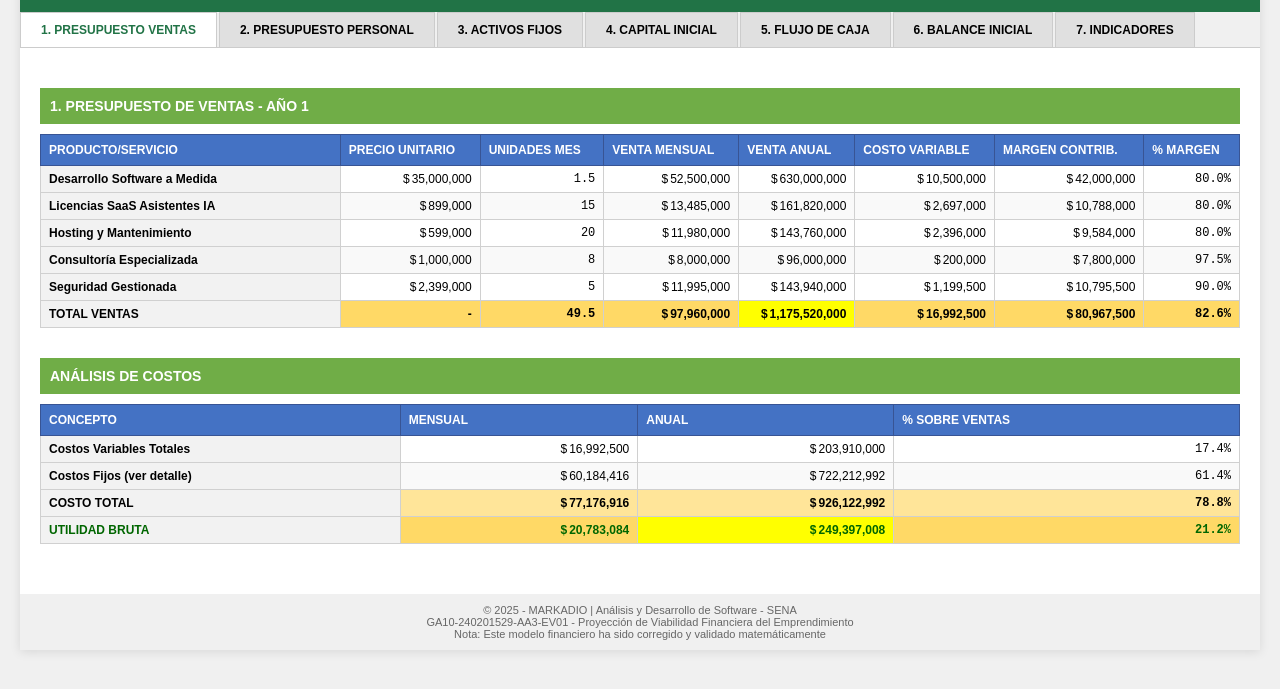
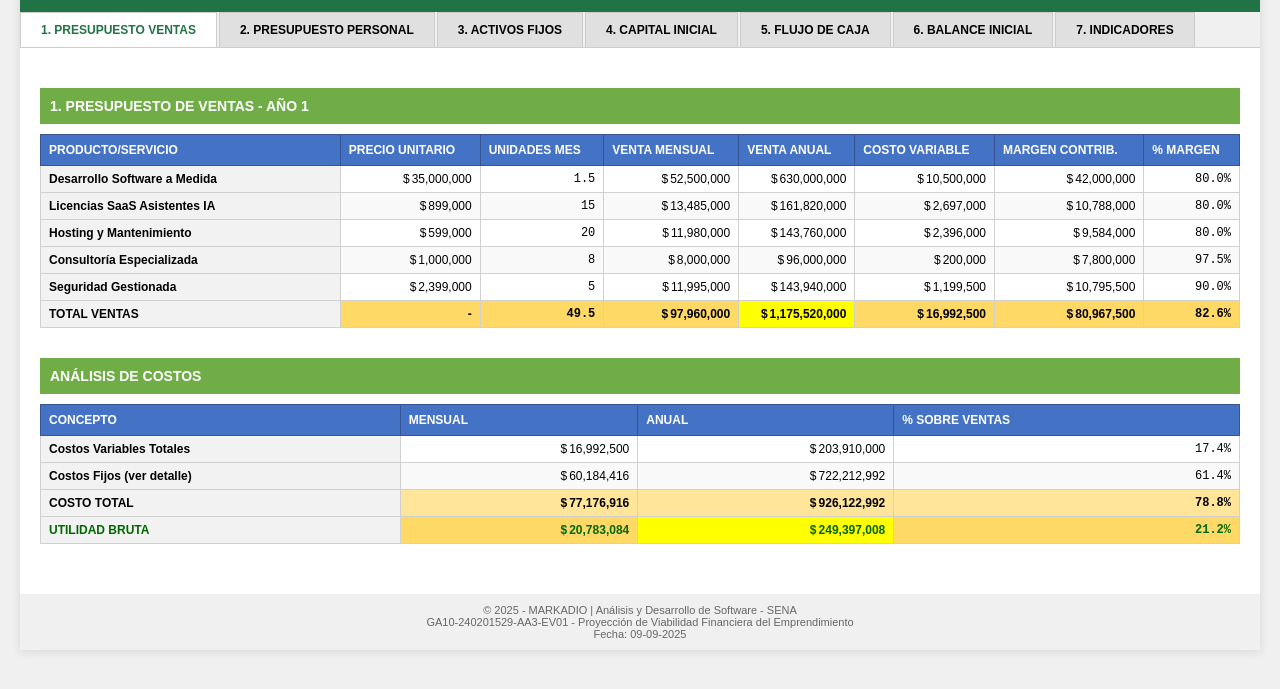
Before and after one commit to jvillagunal/Modelo-financiero.-Proyectar-viabilidad-financiera-del-emprendimiento-GA10-240201529-AA3-EV01, a plain HTML site: page index.html in a window 1280 px wide. Shown: the part 111-800 px from the top of the page. Drawn offline with Linux system fonts and the light colour scheme.

Commit message:
Update index.html

```diff
--- a/index.html
+++ b/index.html
@@ -1296,7 +1296,7 @@
         <div class="excel-footer">
             <p>© 2025 - MARKADIO | Análisis y Desarrollo de Software - SENA</p>
             <p>GA10-240201529-AA3-EV01 - Proyección de Viabilidad Financiera del Emprendimiento</p>
-            <p>Nota: Este modelo financiero ha sido corregido y validado matemáticamente</p>
+            <p>Fecha: 09-09-2025</p>
         </div>
     </div>
 
```
